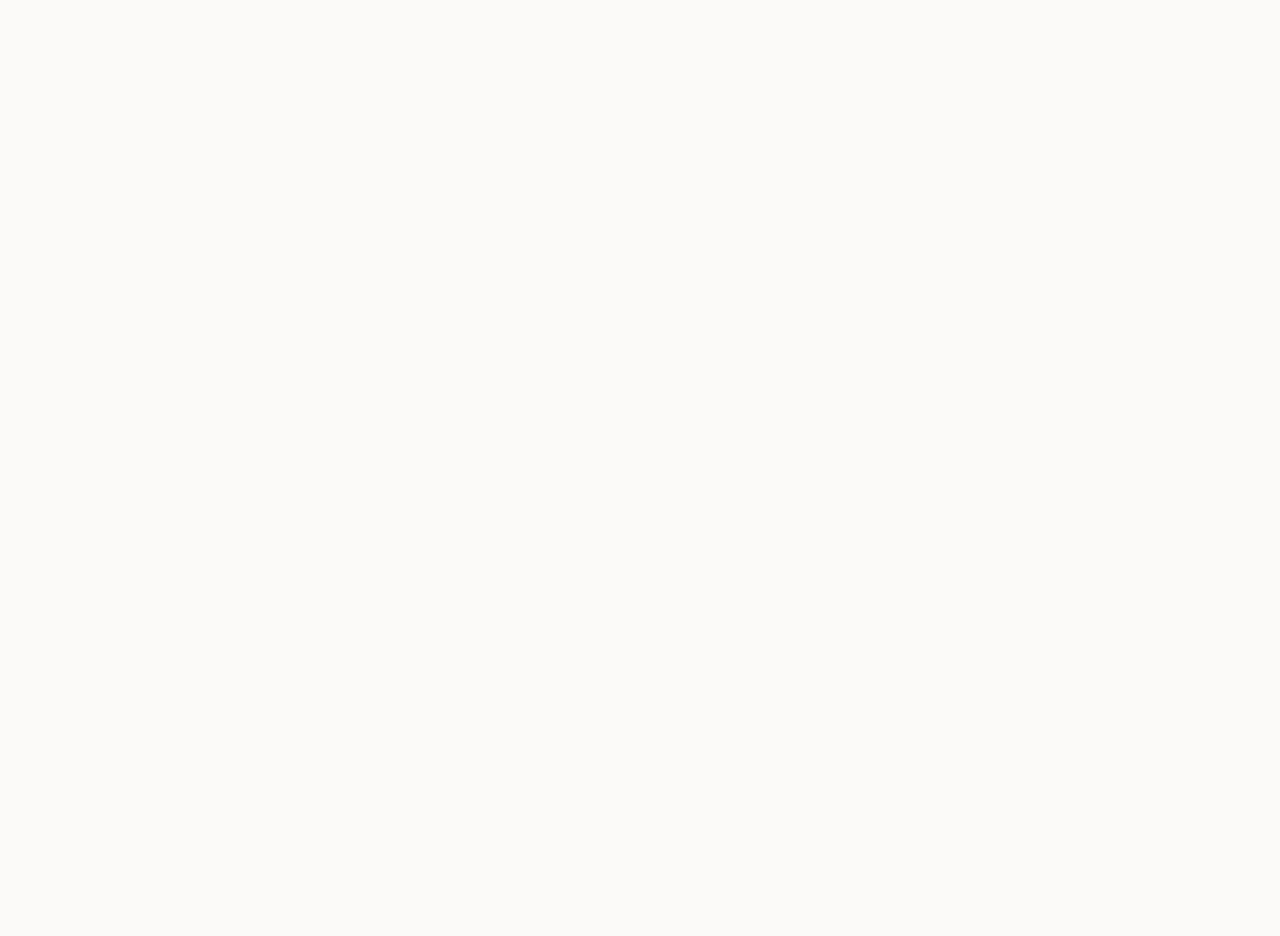
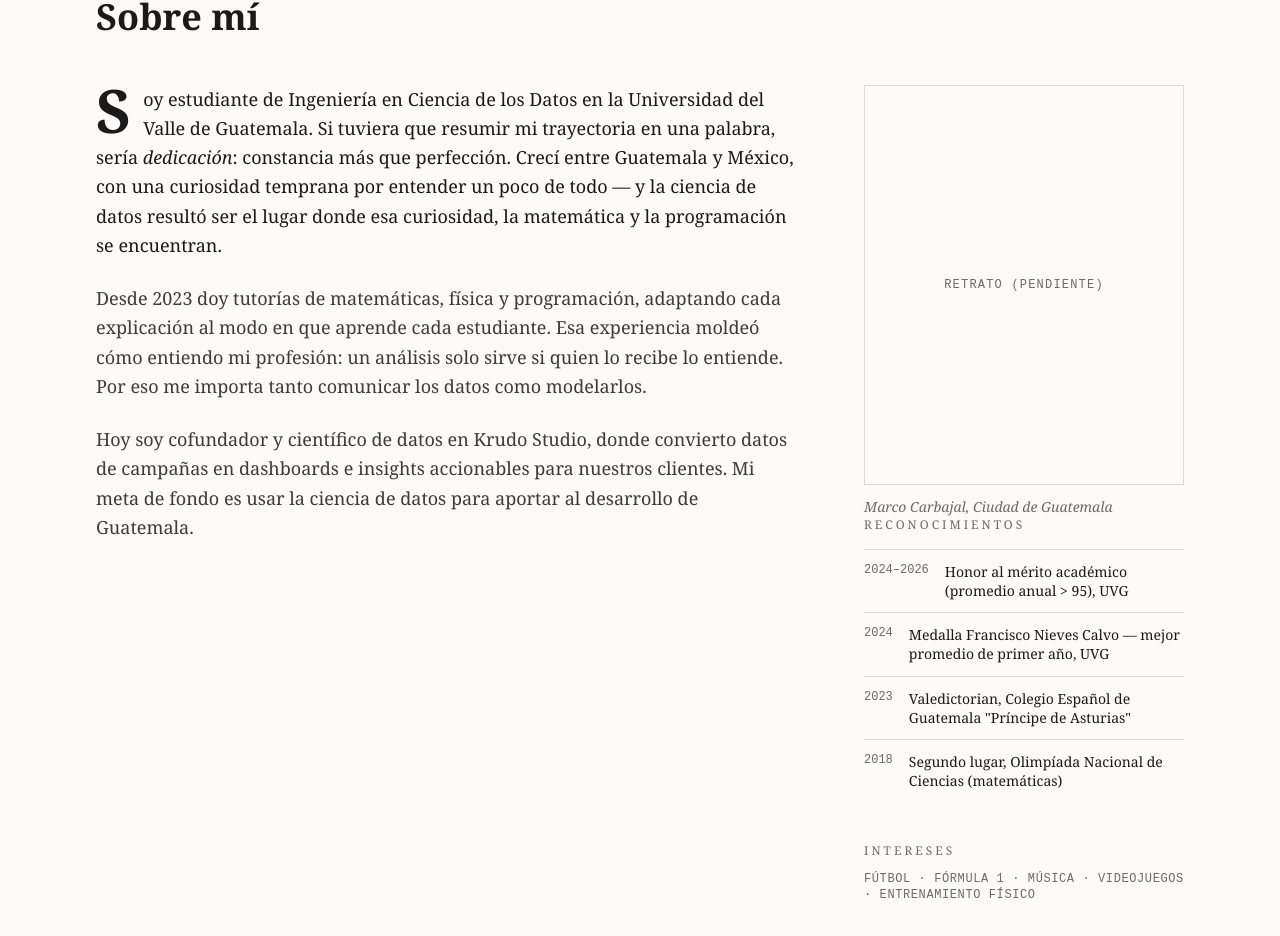
Before and after one commit to marcocarbajalb/portafolio, a React (Vite) app: page / in a window 1280 px wide. Shown: the part 4247-5183 px from the top of the page. Before the commit the page ends 4115 px from the top, so only its background shows below. Built offline with nearby package versions, Linux system fonts and the light colour scheme.

Commit message:
feat: agregar sección Sobre mí (narrativa editorial, reconocimientos, retrato)

```diff
--- a/src/App.tsx
+++ b/src/App.tsx
@@ -1,12 +1,14 @@
 import Layout from './components/layout/Layout';
 import Hero from './components/sections/Hero';
 import Proyectos from './components/sections/Proyectos';
+import SobreMi from './components/sections/SobreMi';
 
 export default function App() {
   return (
     <Layout>
       <Hero />
       <Proyectos />
+      <SobreMi />
     </Layout>
   );
 }
--- /dev/null
+++ b/src/components/sections/SobreMi.tsx
@@ -0,0 +1,85 @@
+import { motion, useReducedMotion, type Variants } from 'motion/react';
+import Section from '../layout/Section';
+
+const honors = [
+  { year: '2024–2026', text: 'Honor al mérito académico (promedio anual > 95), UVG' },
+  { year: '2024', text: 'Medalla Francisco Nieves Calvo — mejor promedio de primer año, UVG' },
+  { year: '2023', text: 'Valedictorian, Colegio Español de Guatemala "Príncipe de Asturias"' },
+  { year: '2018', text: 'Segundo lugar, Olimpíada Nacional de Ciencias (matemáticas)' },
+];
+
+const interests = ['Fútbol', 'Fórmula 1', 'Música', 'Videojuegos', 'Entrenamiento físico'];
+
+export default function SobreMi() {
+  const prefersReduced = useReducedMotion();
+
+  const reveal: Variants = {
+    hidden: { opacity: 0, y: prefersReduced ? 0 : 24 },
+    show: { opacity: 1, y: 0, transition: { duration: 0.6, ease: [0.22, 1, 0.36, 1] } },
+  };
+
+  return (
+    <Section id="sobre-mi" aria-labelledby="sobre-mi-title" className="border-t border-rule">
+      <motion.div variants={reveal} initial="hidden" whileInView="show" viewport={{ once: true, margin: '-100px' }}>
+        <header className="max-w-2xl">
+          <h2 id="sobre-mi-title" className="text-3xl font-semibold text-ink sm:text-4xl">
+            Sobre mí
+          </h2>
+        </header>
+
+        <div className="mt-12 grid gap-12 md:grid-cols-3 md:gap-16">
+          <div className="md:col-span-2">
+            <p className="font-serif text-lg leading-relaxed text-ink first-letter:float-left first-letter:mr-3 first-letter:mt-1 first-letter:text-6xl first-letter:font-semibold first-letter:leading-[0.7]">
+              Soy estudiante de Ingeniería en Ciencia de los Datos en la Universidad del Valle de
+              Guatemala. Si tuviera que resumir mi trayectoria en una palabra, sería <em>dedicación</em>:
+              constancia más que perfección. Crecí entre Guatemala y México, con una curiosidad
+              temprana por entender un poco de todo — y la ciencia de datos resultó ser el lugar donde
+              esa curiosidad, la matemática y la programación se encuentran.
+            </p>
+            <p className="mt-6 font-serif text-lg leading-relaxed text-ink/85">
+              Desde 2023 doy tutorías de matemáticas, física y programación, adaptando cada explicación
+              al modo en que aprende cada estudiante. Esa experiencia moldeó cómo entiendo mi profesión:
+              un análisis solo sirve si quien lo recibe lo entiende. Por eso me importa tanto comunicar
+              los datos como modelarlos.
+            </p>
+            <p className="mt-6 font-serif text-lg leading-relaxed text-ink/85">
+              Hoy soy cofundador y científico de datos en Krudo Studio, donde convierto datos de
+              campañas en dashboards e insights accionables para nuestros clientes. Mi meta de fondo es
+              usar la ciencia de datos para aportar al desarrollo de Guatemala.
+            </p>
+          </div>
+
+          <aside className="space-y-10">
+            <figure className="m-0">
+              <div className="flex aspect-[4/5] w-full items-center justify-center overflow-hidden border border-rule bg-paper">
+                <span className="font-mono text-xs uppercase tracking-widest text-muted">Retrato (pendiente)</span>
+              </div>
+              <figcaption className="mt-3 font-serif text-sm italic text-muted">
+                Marco Carbajal, Ciudad de Guatemala
+              </figcaption>
+            </figure>
+
+            <div>
+              <h3 className="font-serif text-xs uppercase tracking-[0.25em] text-muted">Reconocimientos</h3>
+              <ul className="mt-4 space-y-0">
+                {honors.map((h) => (
+                  <li key={h.year} className="flex gap-4 border-t border-rule py-3">
+                    <span className="shrink-0 font-mono text-xs text-muted">{h.year}</span>
+                    <span className="font-serif text-sm leading-snug text-ink">{h.text}</span>
+                  </li>
+                ))}
+              </ul>
+            </div>
+
+            <div>
+              <h3 className="font-serif text-xs uppercase tracking-[0.25em] text-muted">Intereses</h3>
+              <p className="mt-3 font-mono text-xs uppercase tracking-wider text-muted">
+                {interests.join('  ·  ')}
+              </p>
+            </div>
+          </aside>
+        </div>
+      </motion.div>
+    </Section>
+  );
+}
--- a/src/main.tsx
+++ b/src/main.tsx
@@ -1,5 +1,6 @@
 import '@fontsource-variable/newsreader';
 import '@fontsource-variable/jetbrains-mono';
+import '@fontsource-variable/newsreader/standard-italic.css';
 
 import { StrictMode } from 'react'
 import { createRoot } from 'react-dom/client'
```
